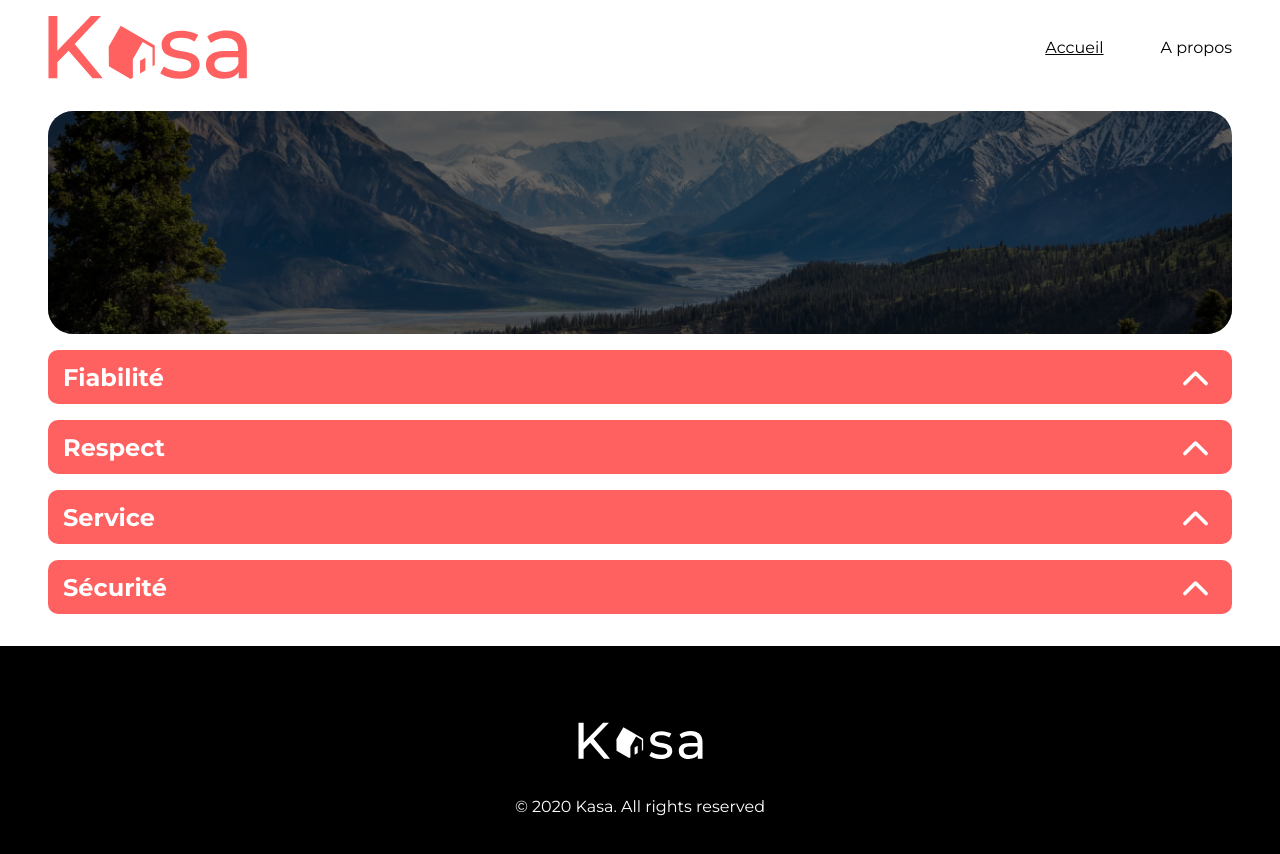
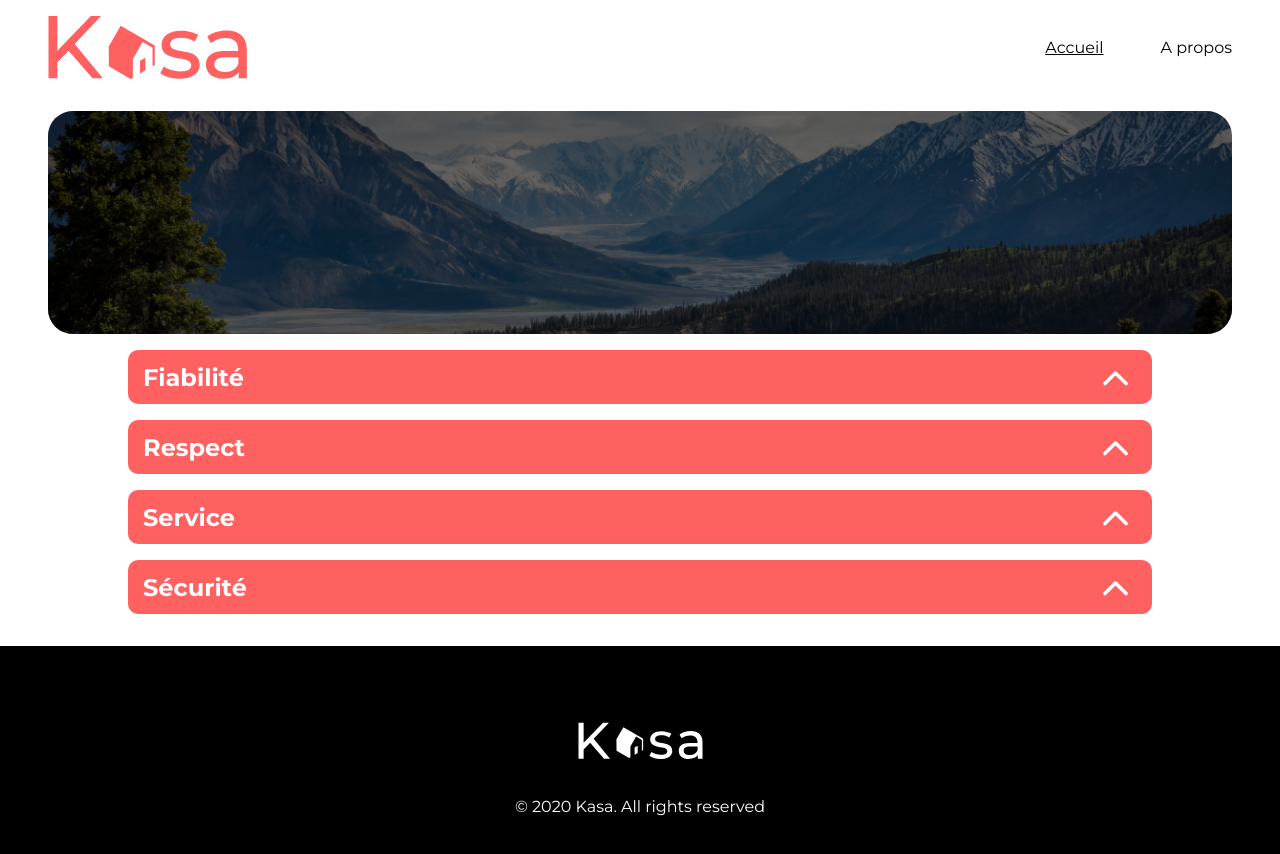
Before and after one commit to esther57-web/projet5OC, a React (Vite) app: page /apropos in a window 1280 px wide. Built offline with nearby package versions, Linux system fonts and the light colour scheme.

Commit message:
about css fixes

```diff
--- a/src/pages/About/About.jsx
+++ b/src/pages/About/About.jsx
@@ -1,6 +1,7 @@
 import AboutBanner from "../../components/AboutBanner/AboutBanner";
 import Collapse from "../../components/Collapse/Collapse";
 import aboutList from "../../data/collapse";
+import './about.scss'
 
 function About() {
     return (
--- a/src/pages/About/about.scss
+++ b/src/pages/About/about.scss
@@ -0,0 +1,5 @@
+@import '../../style/main.scss';
+
+.about-collapse-section {
+    padding: 0 5rem;
+}
```
